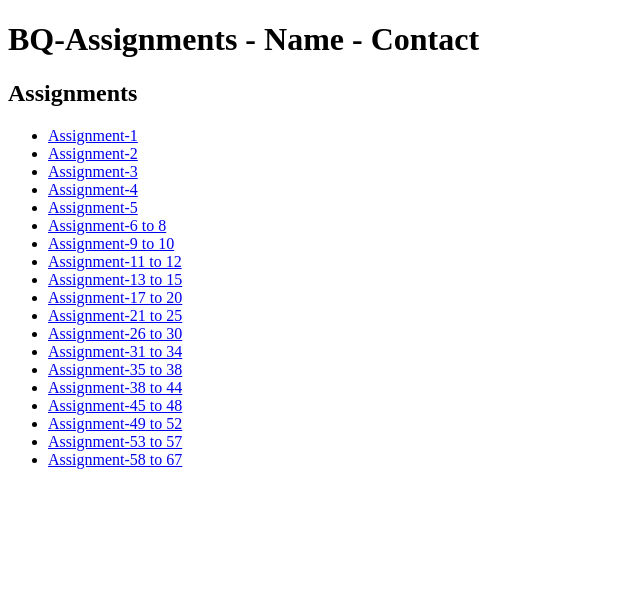
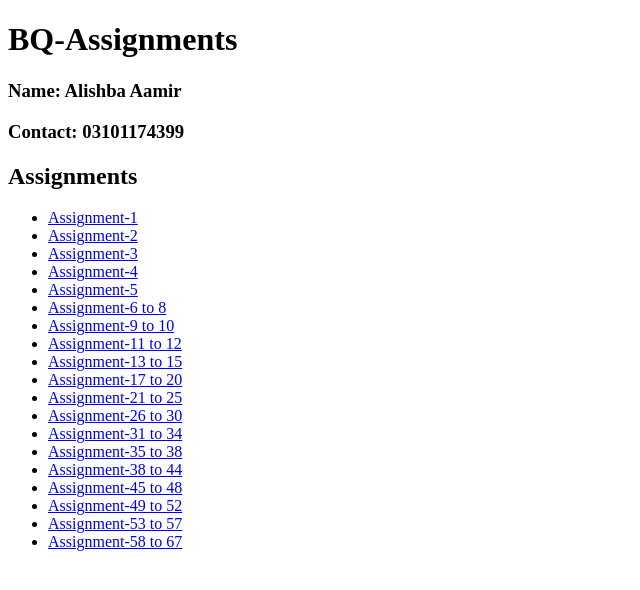
Before and after one commit to AlishbaAamir/JavaScript_Template, a plain HTML site: page index.html in a window 1280 px wide. Shown: the whole page, without its empty margins (0-640 px from the left). Drawn offline with Linux system fonts and the light colour scheme.

Commit message:
Assignment

```diff
--- a/index.html
+++ b/index.html
@@ -7,7 +7,9 @@
     <title>JavaScript Assingnment</title>
 </head>
 <body>
-    <h1>BQ-Assignments - Name - Contact</h1>
+    <h1>BQ-Assignments </h1>
+    <h3>Name: Alishba Aamir</h3>
+    <h3> Contact: 03101174399</h3>
 
     <h2>Assignments</h2>
     <ul>
```
